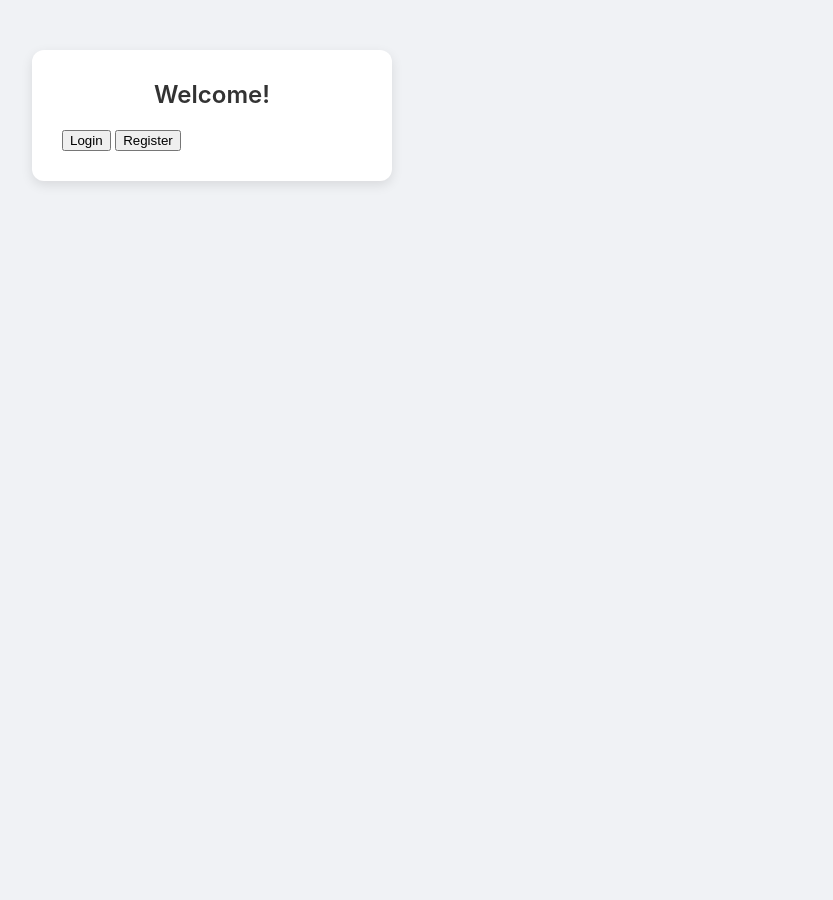
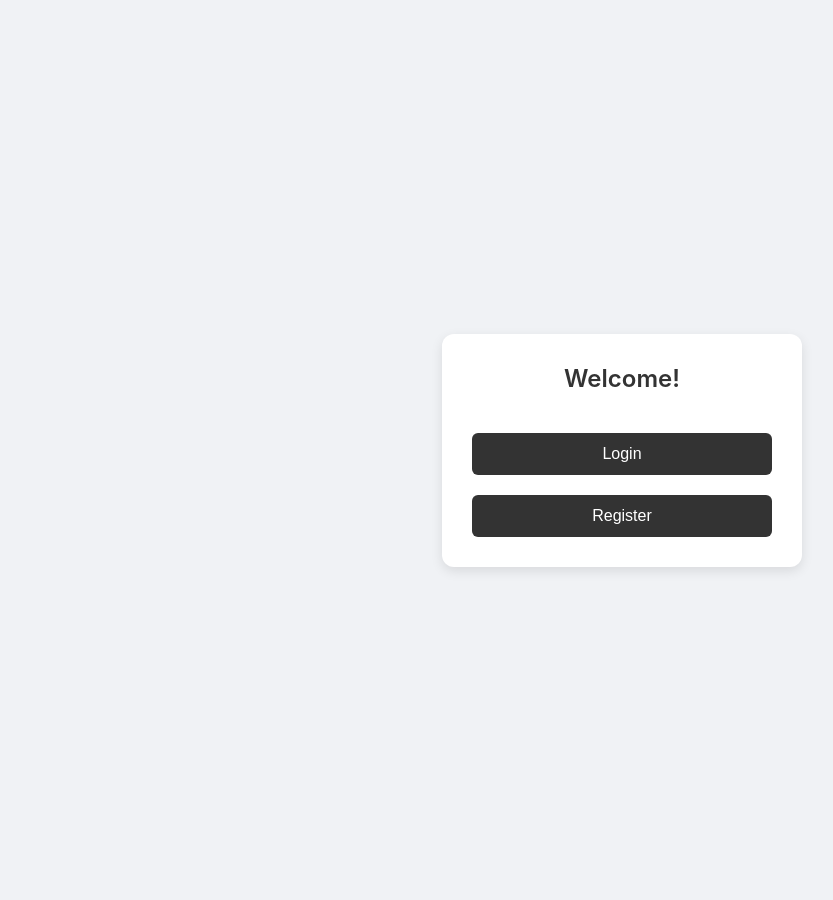
Before and after one commit to MiloGH-1/Bill-Splitter-Web-Application, a Flask app: page / in a window 1280 px wide. Shown: the whole page, without its empty margins (18-851 px from the left). Run offline with Flask 3, Linux system fonts and the light colour scheme.

Commit message:
Used flexbox to make this page look niceer and match the buttons of the other page.

```diff
--- a/static/loginReg.css
+++ b/static/loginReg.css
@@ -1,9 +1,12 @@
 body {
+    display: flex;
     margin: 0;
     padding: 50px;
     background-color: #f0f2f5;
     min-height: 100vh;
     font-family: -apple-system, BlinkMacSystemFont, "Segoe UI", Roboto, "Helvetica Neue", Arial, sans-serif;
+    justify-content: center;
+    align-items: center;
 }
 
 .card {
@@ -12,6 +15,7 @@ body {
     border-radius: 12px;
     box-shadow: 0 4px 12px rgba(0, 0, 0, 0.1);
     width: 300px;
+    text-align: center;
 }
 
 #title {
@@ -21,3 +25,35 @@ body {
     text-align: center;
     font-weight: 600;
 }
+
+#login {
+    margin-top: 20px;
+    width: 100%;
+    padding: 12px;
+    background-color: #333;
+    color: white;
+    border: none;
+    border-radius: 6px;
+    font-size: 16px;
+    transition: background-color 0.2s;
+}
+
+#reg {
+    margin-top: 20px;
+    width: 100%;
+    padding: 12px;
+    background-color: #333;
+    color: white;
+    border: none;
+    border-radius: 6px;
+    font-size: 16px;
+    transition: background-color 0.2s;
+}
+
+#reg:hover{
+    background-color: #555;
+}
+
+#login:hover{
+    background-color: #555;
+}
```
